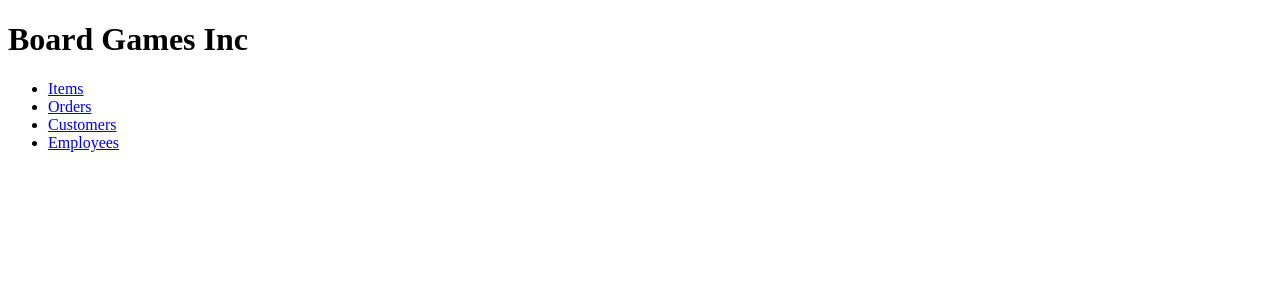
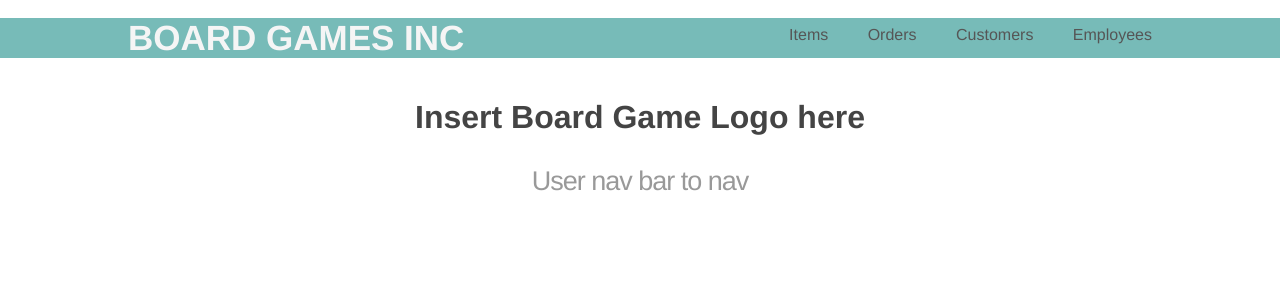
Before and after one commit to Chopsaru/CS340-Project, a Flask app: page / in a window 1280 px wide. Shown: the top 300 px of the page. Run offline with Flask 2, Linux system fonts and the light colour scheme; some libraries are stand-ins or nearby versions.

Commit message:
Added Basic CSS

```diff
--- a/CS340 Project/app.py
+++ b/CS340 Project/app.py
@@ -5,15 +5,15 @@ It contains the definition of routes and views for the application.
 
 from flask import Flask
 from flask import render_template as render
+from flask_bootstrap import Bootstrap
 app = Flask(__name__)
 
 # Make the WSGI interface available at the top level so wfastcgi can get it.
 wsgi_app = app.wsgi_app
 
-
 @app.route('/')
 def index():
-    return render("menu.html")
+    return render("index.html")
 
 @app.route('/Items')
 def Items():
--- a/CS340 Project/requirements.txt
+++ b/CS340 Project/requirements.txt
@@ -1 +1,2 @@
 flask
+flask-bootstrap
--- a/CS340 Project/static/style.css
+++ b/CS340 Project/static/style.css
@@ -1,3 +1,98 @@
-body
-{
+body {
+    margin: 0;
+    padding: 0;
+    font-family: "Helvetica Neue", Helvetica, Arial, sans-serif;
+    color: #444;
 }
+
+header {
+    background-color: #69B4B1;
+    height: 40px;
+    width: 100%;
+    opacity: .9;
+    margin-bottom: 10px;
+}
+
+    header h1.logo {
+        margin: 0;
+        font-size: 35px;
+        color: whitesmoke;
+        text-transform: uppercase;
+        float: left;
+    }
+
+.container {
+    width: 80%;
+    margin: 0 auto;
+}
+
+div.index {
+    padding: 10px 0 30px 0;
+    text-align: center;
+}
+
+div.items {
+    padding: 10px 0 30px 0;
+    text-align: center;
+    background-color: #C0FFFC;
+    -webkit-border-radius: 6px;
+    -moz-border-radius: 6px;
+    border-radius: 6px;
+}
+
+div.orders {
+    padding: 10px 0 30px 0;
+    background-color: #C0FFFC;
+    -webkit-border-radius: 6px;
+    -moz-border-radius: 6px;
+    border-radius: 6px;
+}
+
+div.Customers {
+    padding: 10px 0 30px 0;
+    background-color: #C0FFFC;
+    -webkit-border-radius: 6px;
+    -moz-border-radius: 6px;
+    border-radius: 6px;
+}
+
+div.Employees {
+    padding: 10px 0 30px 0;
+    background-color: #C0FFFC;
+    -webkit-border-radius: 6px;
+    -moz-border-radius: 6px;
+    border-radius: 6px;
+}
+
+
+
+h3 {
+    font-size: 27px;
+    font-weight: 100;
+    margin-top: 30px;
+    text-align: center;
+    letter-spacing: -1px;
+    color: #999;
+}
+
+.menu {
+    float: right;
+    margin-top: 8px;
+}
+
+    .menu li {
+        display: inline;
+    }
+
+        .menu li + li {
+            margin-left: 35px;
+        }
+
+        .menu li a {
+            color: #444;
+            text-decoration: none;
+        }
+
+            .menu li a:hover {
+                color: white;
+            }
--- /dev/null
+++ b/CS340 Project/templates/index.html
@@ -0,0 +1,7 @@
+{% extends "menu.html" %}
+{% block content %}
+    <div class="index">
+        <h1 class="logo">Insert Board Game Logo here</h1>
+        <h3>User nav bar to nav</h3>
+    </div>
+{% endblock %}
--- a/CS340 Project/templates/menu.html
+++ b/CS340 Project/templates/menu.html
@@ -4,7 +4,7 @@
 <head>
     <meta charset="utf-8" />
     <title>Board Game Inc.</title>
-    <link href="static/style.css" />
+    <link rel="stylesheet" href="{{ url_for('static', filename='style.css') }}">
 </head>
 <body>
     <header>
```
Also changed, not shown: 1 other file.
